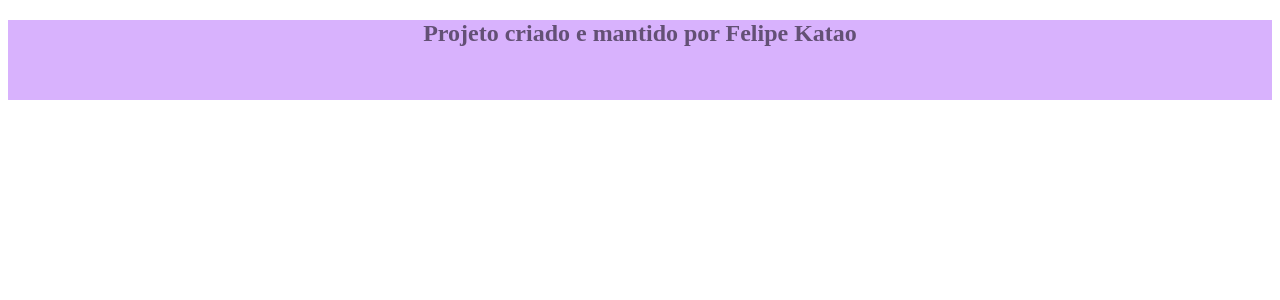
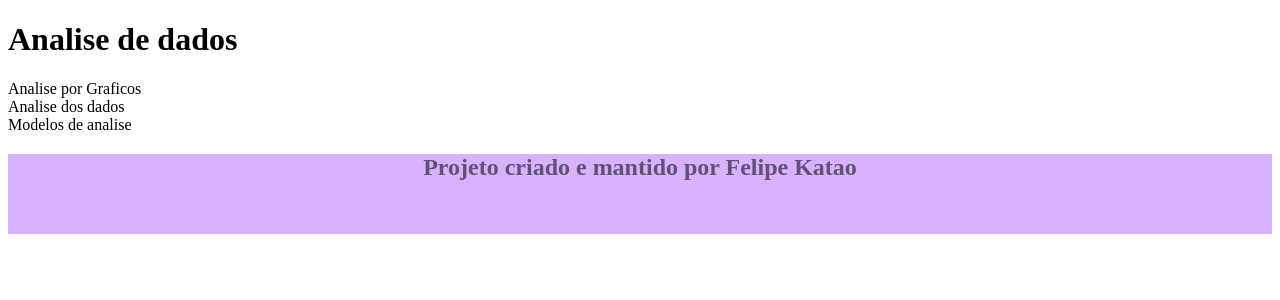
Before and after one commit to FelipeKatao/ApiAnaliseDados, a Flask app: page / in a window 1280 px wide. Shown: the part 72-372 px from the top of the page. Run offline with Flask 3, Linux system fonts and the light colour scheme.

Commit message:
criação de sistema de FrontEnd

```diff
--- /dev/null
+++ b/static/js/main.js
@@ -0,0 +1,44 @@
+import Oct8 from "./Oct8/Oct8/Oct8.js"
+
+let oct8 = new Oct8()
+
+function PaginaPrincipal(){
+    if(window.location.hash)
+    {
+
+        NotFoundPage()
+    }
+    else
+    {
+        oct8.ModifyContentContainer(document.getElementById("Pagina_projeto"),`
+        <h1> Analise de dados </h1>
+        <article>
+            <div>Analise por Graficos</div>
+            <div>Analise dos dados</div>
+            <div>Modelos de analise</div>
+        <article>
+        `,true)
+    }
+
+}
+
+function PaginaSobre(){
+    oct8.ModifyContentContainer(document.getElementById("Pagina_projeto"),`
+    <h1>Criador do propjeto</h1>
+    <h3>Projeto criado e mantido por felipe Catão, analista de sistemas e desenvolvedor
+    python a mais de 4 anos.</h3>
+    `,true)
+}
+
+function NotFoundPage(){
+    oct8.ModifyContentContainer(document.getElementById("Pagina_projeto"),`
+    <h1>404</h1>
+    <h3>Essa pagina não existe 😑</h3>
+    `,true)
+}
+
+
+oct8.CreateNewRoute("/sobre",PaginaSobre)
+
+oct8.AddNotFoundPage(PaginaPrincipal)
+oct8.LoadRoutes()
--- a/templates/index.html
+++ b/templates/index.html
@@ -23,5 +23,7 @@
     <footer>
         <h2>Projeto criado e mantido por Felipe Katao</h2>
     </footer>
+
+    <script src="/static/js/main.js" type="module"></script>
 </body>
 </html>
```
